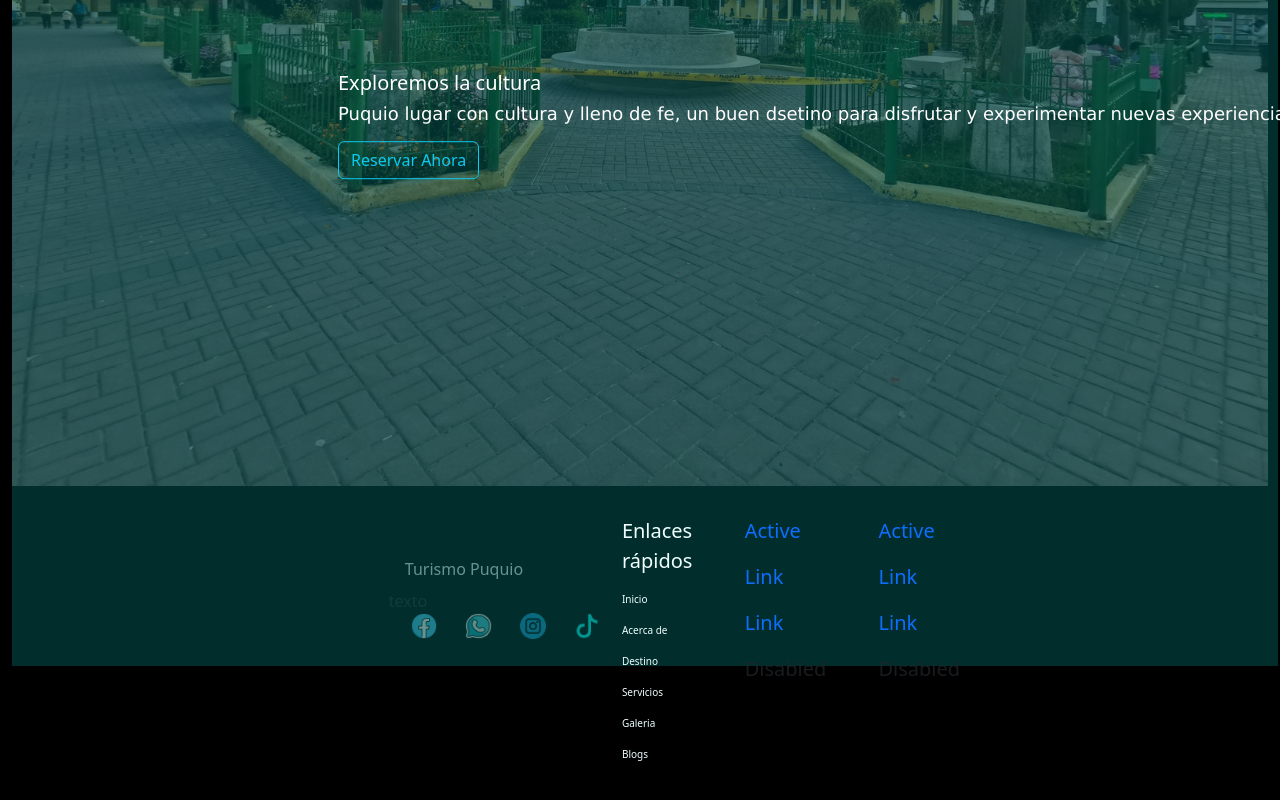
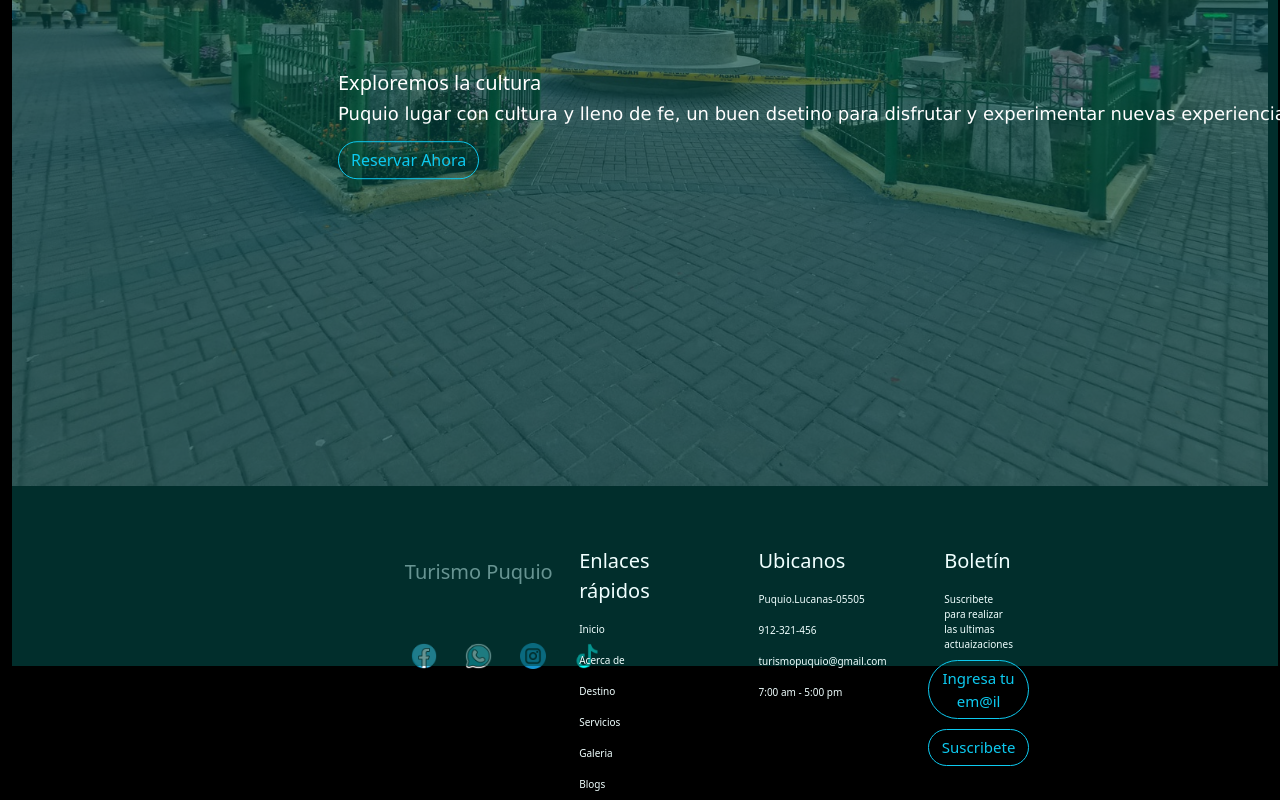
Before and after one commit to IESTP-JMA/Turismo_Puquio, a website: page index.html in a window 1280 px wide. Shown: the part 1875-2675 px from the top of the page. Before the commit the page ends 2645 px from the top, so only its background shows below. Drawn offline with nearby package versions, Linux system fonts and the light colour scheme.

Commit message:
actualizacion de index.html
correcion de los colores de la entrada de texto(input), borde, y los botones

```diff
--- a/index.html
+++ b/index.html
@@ -37,7 +37,7 @@
           </li>
         </ul>
         <div class="bg-subtle" style="left: 100%;">
-          <button type="button" class="btn btn-outline-info">Reservar Ahora</button>
+          <button type="button" class="btn btn-outline-info rounded-pill">Reservar Ahora</button>
         </div>
       </div>
     </div>
@@ -53,26 +53,26 @@
         <h1 class="display-3"  style="color: white; font-family: 'Lucida Sans', 'Lucida Sans Regular', 'Lucida Grande', 'Lucida Sans Unicode', Geneva, Verdana, sans-serif;">En una aventura <br> inolvidable</h1>
         <p class="lead" style="color: white;" style="color: white; font-family: Impact, Haettenschweiler, 'Arial Narrow Bold', sans-serif;"></p>
         <div class="col-12" style="left: 80%;">
-        <button type="button" class="btn btn-outline-info">Reservar Ahora</button>
+        <button type="button" class="btn btn-outline-info rounded-pill">Reservar Ahora</button>
         </div>
       </div>
       <div class="container rounded-4" style="height: 20%;position: absolute; top: 110%; left: 50%; transform: translate(-50%, -50%); font-size: 20px; background: rgb(11, 11, 11);">
         <form class="row g-3" style="padding: 3%;" >
           <div class="col-3">
             <label for="inputEmail4" class="form-label" style="color: white;">¿A donde?</label>
-            <input type="email" class="form-control" id="inputEmail4">
+            <input type="email" class="form-control border border-info 3px rounded-pill" style="background: rgb(14, 13, 13);" id="inputEmail4" placeholder="Nombre del lugar">
           </div>
           <div class="col-3">
             <label for="inputPassword4" class="form-label"  style="color: white;">¿Cuando?</label>
-            <input type="password" class="form-control" id="inputPassword4">
+            <input type="password" class="form-control border border-info 3px rounded-pill" style="background: rgb(14, 13, 13);" id="inputPassword4" placeholder="mm/dd/aaaa">
           </div>
           <div class="col-3">
             <label for="inputAddress" class="form-label"  style="color: white;">¿Cuantos?</label>
-            <input type="text" class="form-control" id="inputAddress" placeholder="1234 Main St">
+            <input type="text" class="form-control border border-info 3px rounded-pill" style="background: rgb(14, 13, 13);" id="inputAddress" placeholder="1234 Main St text-bg-white">
           </div>
           <div class="col-1"></div>
           <div class="col-2" >
-            <button type="button" class="btn btn-outline-info">Reservar Ahora</button>
+            <button type="button" class="btn btn-outline-info rounded-pill">Buscar ahora</button>
           </div>
         </form>
       </div>
@@ -94,11 +94,12 @@
           <h1 class="lead" style="color: white;" style="color: white; font-family:'Lucida Sans', Haettenschweiler, 'Arial Narrow Bold', sans-serif; font-size: 150%;">Aventurate con nosotros</h1>
           <p class="display-3"  style="color: white; font-family: 'Lucida Sans', 'Lucida Sans Regular', 'Lucida Grande', 'Lucida Sans Unicode', Geneva, Verdana, sans-serif; font-size: 80%;">Puquio,ciudad capital de la provincia Lucanas, ubicado a mas de 3000 m.s.n.m,<br> esta en una de las ondulaciones de terreno cercada distancia por una muralla <br>de cerros no muy elevados. De alli que su temperatura sea  frigida en los meses<br> de invierno.</p>
           <div class="col-12">
-            <button type="button" class="btn btn-outline-info">Leer mas</button>
+            <button type="button" class="btn btn-outline-info rounded-pill">Leer mas</button>
           </div>
         </div>
       </div>
   </main>
+  <section class="Destino"></section>
   <footer id="footer" style="background: rgb(0, 0, 0); width: 100%;">
     <div class="jumbotron" style="background-color: black;">
         <img class="card-img-top" style="position: relative; width: 100%;padding-top: 5%; padding-bottom: 5%;" src="./img/tres.jpg">
@@ -106,16 +107,17 @@
     <div class="imagen2">
     </div>
     <div class="container" style="position: absolute; top: 250%; left: 70%; transform: translate(-50%, -50%); ">
-      <h1 class="lead" style="color: white;" style="color: white; font-family: Impact, Haettenschweiler, 'Arial Narrow Bold', sans-serif;">Exploremos la cultura</h1>
+      <h1 class="lead" style="color: white;" style="color: white;font-size: 40px; font-family: Impact, Haettenschweiler, 'Arial Narrow Bold', sans-serif;">Exploremos la cultura</h1>
       <p class="display-3"  style="color: white; font-family: 'Lucida Sans', 'Lucida Sans Regular', 'Lucida Grande', 'Lucida Sans Unicode', Geneva, Verdana, sans-serif; font-size: large;">Puquio lugar con cultura y lleno de fe, un buen dsetino para disfrutar y experimentar nuevas experiencias.</p>
       <div class="col-12">
-      <button type="button" class="btn btn-outline-info">Reservar Ahora</button>
+      <button type="button" class="btn btn-outline-info rounded-pill">Reservar Ahora</button>
       </div>
     </div>
     <div class="" style="display: flex; margin-left: 30%;">
       <nav class="nav flex-column">
-        <a class="nav-link active" aria-current="page" href="#" style="color: white;">Turismo Puquio</a>
-        <a>texto</a>
+        <a class="nav-link active" aria-current="page" href="#" style="color: white;font-size: 20px;">Turismo Puquio</a>
+        <a><span style="color:black">text</span></a>
+        <a><span style="color:black">text</span></a>
         <a class="icon-link" href="#" style="display: flex;">
             <svg class="bi" aria-hidden="true"><use xlink:href="#box-seam"></use></svg><img src="./img/logo-de-facebook.png" style="width: 3%;">
             <svg class="bi" aria-hidden="true"><use xlink:href="#box-seam"></use></svg><img src="./img/whatsapp.png" style="width: 3%;">
@@ -135,25 +137,28 @@
           <a class="nav-link" href="#" style="font-size: 10px;color: azure;">Blogs</a>
         </nav>
 
-        <nav class="nav flex-column" style="margin-left: 5%; font-size: 20px;color: azure;" >
-          <a class="nav-link active" aria-current="page" href="#">Active</a>
-          <a class="nav-link" href="#">Link</a>
-          <a class="nav-link" href="#">Link</a>
-          <a class="nav-link disabled" aria-disabled="true">Disabled</a>
+        <nav class="nav flex-column" style="margin-left: 15%; font-size: 20px;color: azure;" >
+          <a class="nav-link active" aria-current="page" href="#"style="font-size: 20px;color: azure;">Ubicanos</a>
+          <a class="nav-link" href="#"style="font-size: 10px;color: azure;">Puquio.Lucanas-05505</a>
+          <a class="nav-link" href="#"style="font-size: 10px;color: azure;">912-321-456</a>
+          <a class="nav-link" href="#"style="font-size: 10px;color: azure;">turismopuquio@gmail.com</a>
+          <a class="nav-link" href="#"style="font-size: 10px;color: azure;">7:00 am - 5:00 pm</a>
           </nav>
 
       <nav class="nav flex-column" style="margin-left: 5%; font-size: 20px;color: azure;" >
-        <a class="nav-link active" aria-current="page" href="#">Active</a>
-        <a class="nav-link" href="#">Link</a>
-        <a class="nav-link" href="#">Link</a>
-        <a class="nav-link disabled" aria-disabled="true">Disabled</a>
+        <a class="nav-link active" aria-current="page" href="#"style="fonfont-size: 20px;color: azure;">Boletín</a>
+        <a class="nav-link" href="#"style="font-size: 10px;color: azure;">Suscribete para realizar las ultimas actuaizaciones</a>
+        <button type="button" class="btn btn-outline-info rounded-pill" style="font-size: 15px;">Ingresa tu em@il</button>
+        <button type="button" class="btn btn-outline-info rounded-pill" style="margin-top: 10px; font-size: 15px;">Suscribete</button>
       </nav>
 
     </div>
 
     </div>
+
 </footer>
     <script src="https://cdn.jsdelivr.net/npm/bootstrap@5.3.3/dist/js/bootstrap.bundle.min.js" integrity="sha384-YvpcrYf0tY3lHB60NNkmXc5s9fDVZLESaAA55NDzOxhy9GkcIdslK1eN7N6jIeHz" crossorigin="anonymous"></script>
-</body>
+
+  </body>
 
 </html>
```
